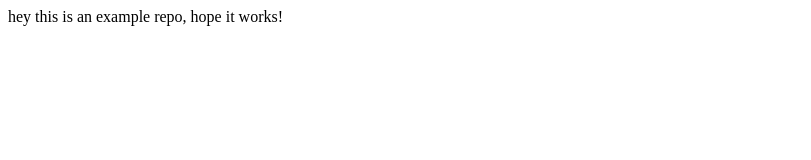
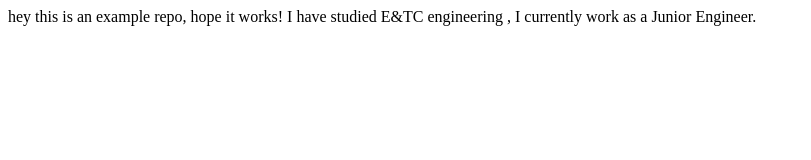
Before and after one commit to BARKHAC/levelZero, a plain HTML site: page index.html in a window 1280 px wide. Shown: the whole page, without its empty margins (0-811 px from the left). Drawn offline with Linux system fonts and the light colour scheme.

Commit message:
code: new changes in html

```diff
--- a/index.html
+++ b/index.html
@@ -8,5 +8,6 @@
 </head>
 <body>
     hey this is an example repo, hope it works!
+    I have studied E&TC engineering , I currently work as a Junior Engineer.
 </body>
 </html>
```
